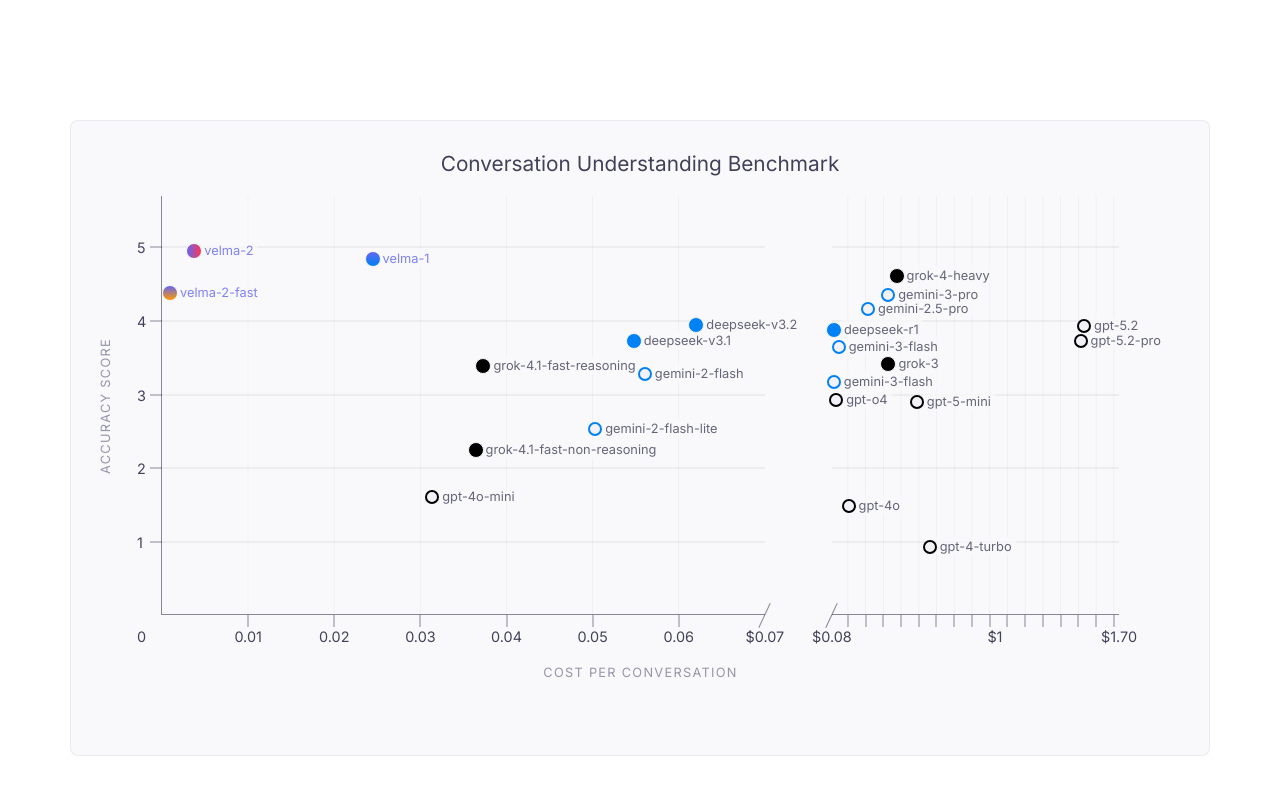
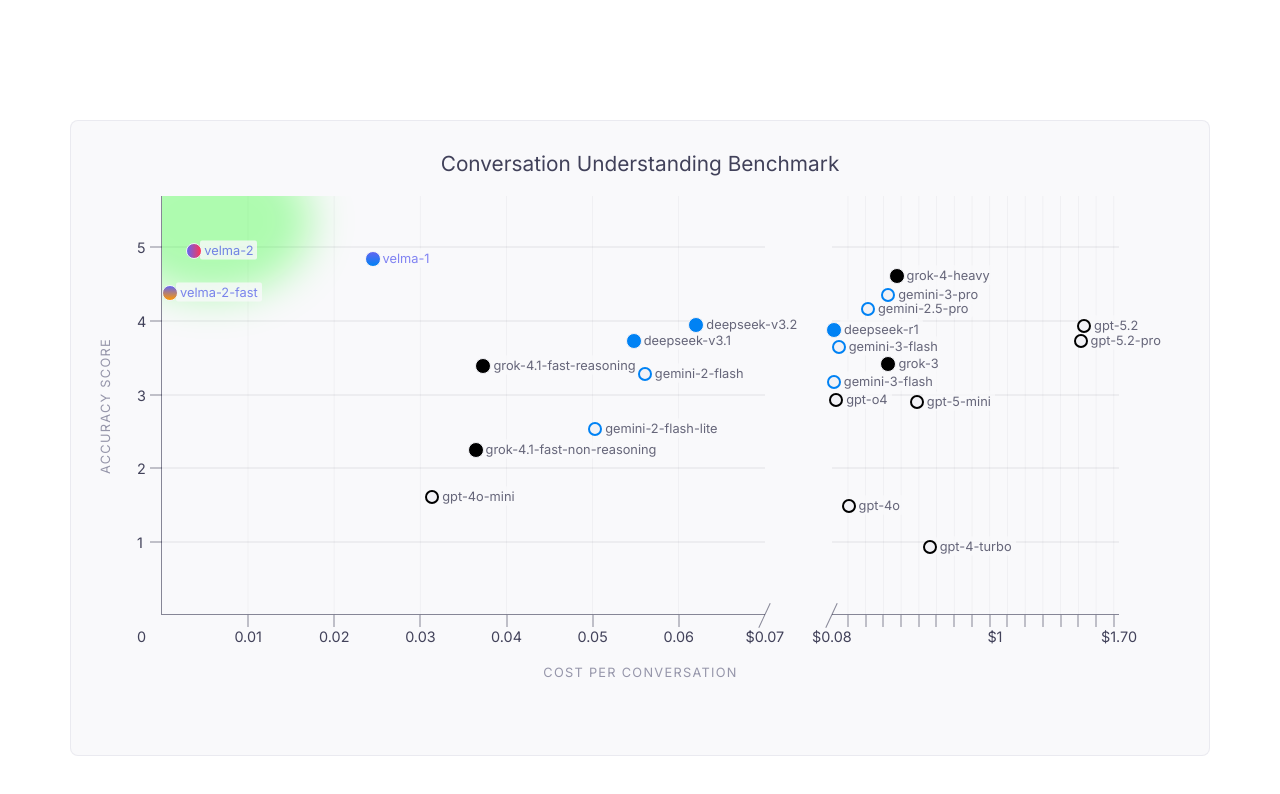
Before and after one commit to Eugene-Arutyunov/modulate-widgets, a plain HTML site: page index.html in a window 1280 px wide. Drawn offline with Linux system fonts and the light colour scheme.

Commit message:
Add background highlight feature to scatterplot; update CSS for highlight styles and modify script.js to restore highlight during plot refresh.

```diff
--- a/index.html
+++ b/index.html
@@ -20,6 +20,9 @@
         </div>
         <div class="scatterplot-container">
           <div class="scatterplot-aria">
+            <div class="scatterplot-background-highlight">
+              <div class="scatterplot-background-highlight-ellipse"></div>
+            </div>
             <div class="scatterplot-axis-label-x">Cost per conversation</div>
             <div class="scatterplot-axis-label-y">Accuracy score</div>
           </div>
--- a/script.js
+++ b/script.js
@@ -416,14 +416,20 @@
   const container = document.querySelector(".scatterplot-aria");
   if (!container) return;
 
-  // Сохраняем подписи осей перед очисткой
+  // Сохраняем подписи осей и background highlight перед очисткой
   const axisLabelX = container.querySelector(".scatterplot-axis-label-x");
   const axisLabelY = container.querySelector(".scatterplot-axis-label-y");
+  const backgroundHighlight = container.querySelector(".scatterplot-background-highlight");
 
   // Очищаем контейнер и данные
   container.innerHTML = "";
   pointsData = [];
   activePoint = null;
+
+  // Восстанавливаем background highlight
+  if (backgroundHighlight) {
+    container.appendChild(backgroundHighlight);
+  }
 
   // Восстанавливаем подписи осей
   if (axisLabelX) {
--- a/style.css
+++ b/style.css
@@ -118,6 +118,28 @@
     aspect-ratio: 16/7;
     position: relative;
     border-left: 1px solid rgba(var(--ids__text-RGB), 0.5);
+
+    & .scatterplot-background-highlight {
+      position: absolute;
+      left: 0;
+      top: 0;
+      width: 300px;
+      height: 250px;
+      overflow: hidden;
+      z-index: 1;
+      pointer-events: none;
+    }
+
+    & .scatterplot-background-highlight-ellipse {
+      position: absolute;
+      width: 200px;
+      height: 150px;
+      border-radius: 50%;
+      background-color: rgba(0, 255, 0, 0.3);
+      left: -50px;
+      top: -50px;
+      filter: blur(20px);
+    }
 
     /* Граница оси X создается через псевдоэлементы для поддержки разрыва */
     &::before {
```
